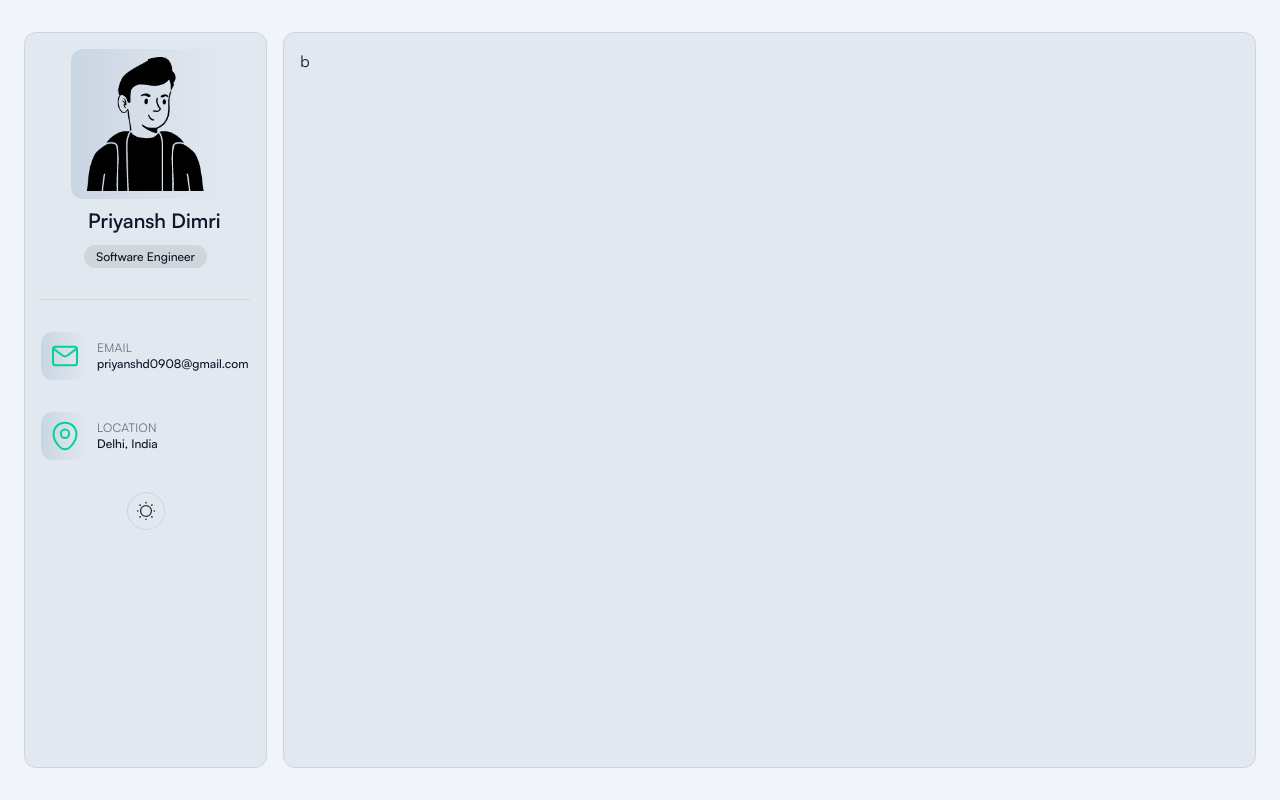
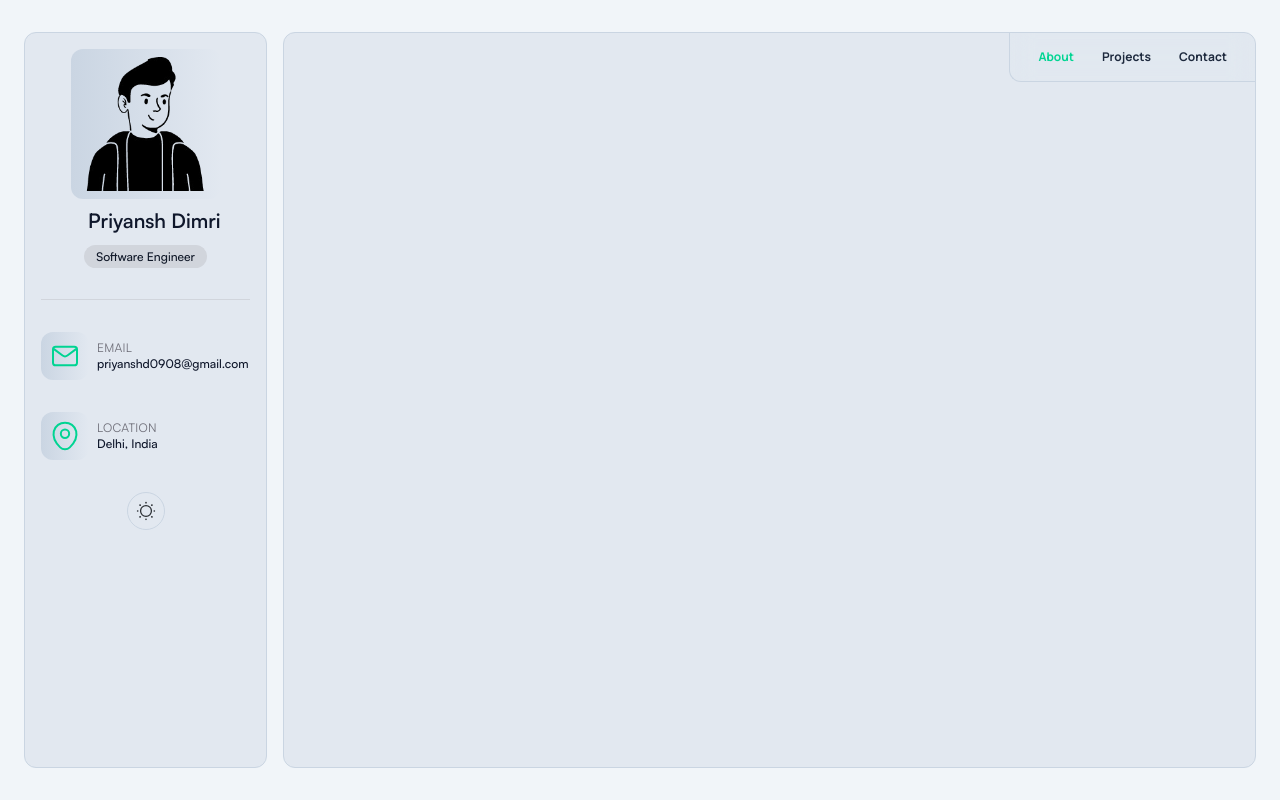
Before and after one commit to priyansh-dimri/portfolio, a React app: page / in a window 1280 px wide. Built offline with nearby package versions, Linux system fonts and the light colour scheme; the HTML template or start-up script is replaced by a standard one.

Commit message:
add Navbar
- Add placeholder About, Projects and Contact pages

```diff
--- a/src/App.jsx
+++ b/src/App.jsx
@@ -1,5 +1,4 @@
 import MainContent from "./layouts/MainContent";
-import MobileNav from "./layouts/MobileNav";
 import NavPanel from "./layouts/NavPanel";
 
 function App() {
@@ -11,7 +10,6 @@ function App() {
     >
       <NavPanel />
       <MainContent />
-      {/* <MobileNav/> Only for mobiles */}
     </div>
   );
 }
--- /dev/null
+++ b/src/components/Navbar.jsx
@@ -0,0 +1,22 @@
+const Navbar = ({ activeView, setActiveView }) => {
+  console.log(activeView);
+  return (
+    <nav className="gap-7 sm:px-7 py-4 font-['Manrope']
+      text-xs font-medium sm:font-bold
+      flex justify-center sm:justify-end">
+      {["about", "projects", "contact"].map((view) => (
+        <button
+          key={view}
+          onClick={() => setActiveView(view)}
+          className={`cursor-pointer transition-colors ${
+            activeView === view ? "text-emerald-400" : "dark:text-zinc-300 text-slate-800"
+          }`}
+        >
+          {view.charAt(0).toUpperCase() + view.slice(1)}
+        </button>
+      ))}
+    </nav>
+  );
+};
+
+export default Navbar;
--- a/src/layouts/MainContent.jsx
+++ b/src/layouts/MainContent.jsx
@@ -1,7 +1,32 @@
+import { useState } from "react";
+import Navbar from "../components/Navbar";
+import About from "../views/About";
+import Projects from "../views/Projects";
+import Contact from "../views/Contact";
+
 const MainContent = () => {
+  const [activeView, setActiveView] = useState("about");
   return (
-    <div className="bg-slate-200 dark:bg-zinc-800 border border-slate-300 dark:border-zinc-700 p-4 rounded-xl">
-      b
+    <div
+      className="sm:relative bg-slate-200 dark:bg-zinc-800
+      border border-slate-300 dark:border-zinc-700 p-4 rounded-xl"
+    >
+      <div
+        className="sm:absolute sm:left-auto sm:bottom-auto sm:top-0 sm:right-0 sm:w-min
+        fixed bottom-0 left-0 w-full flex justify-center items-center
+        border border-slate-300 dark:border-zinc-700
+        border-b-0 rounded-tl-xl rounded-tr-xl border-l-0 border-r-0
+        sm:rounded-tr-xl sm:rounded-bl-xl sm:border-l sm:rounded-tl-none sm:border-t-0 sm:border-b
+        bg-slate-200/40 dark:bg-zinc-800/40 backdrop-blur-md"
+      >
+        <Navbar setActiveView={setActiveView} activeView={activeView} />
+      </div>
+
+      <div className="mt-4">
+        {activeView === "about" && <About />}
+        {activeView === "projects" && <Projects />}
+        {activeView === "contact" && <Contact />}
+      </div>
     </div>
   );
 };
--- a/src/layouts/MobileNav.jsx
+++ /dev/null
@@ -1,5 +0,0 @@
-const MobileNav = () => {
-  return <></>;
-};
-
-export default MobileNav;
--- /dev/null
+++ b/src/views/About.jsx
@@ -0,0 +1,5 @@
+const About = () => {
+  return <></>;
+};
+
+export default About;
--- /dev/null
+++ b/src/views/Contact.jsx
@@ -0,0 +1,5 @@
+const Contact = () => {
+  return <></>;
+};
+
+export default Contact;
--- /dev/null
+++ b/src/views/Projects.jsx
@@ -0,0 +1,5 @@
+const Projects = () => {
+  return <></>;
+};
+
+export default Projects;
```
